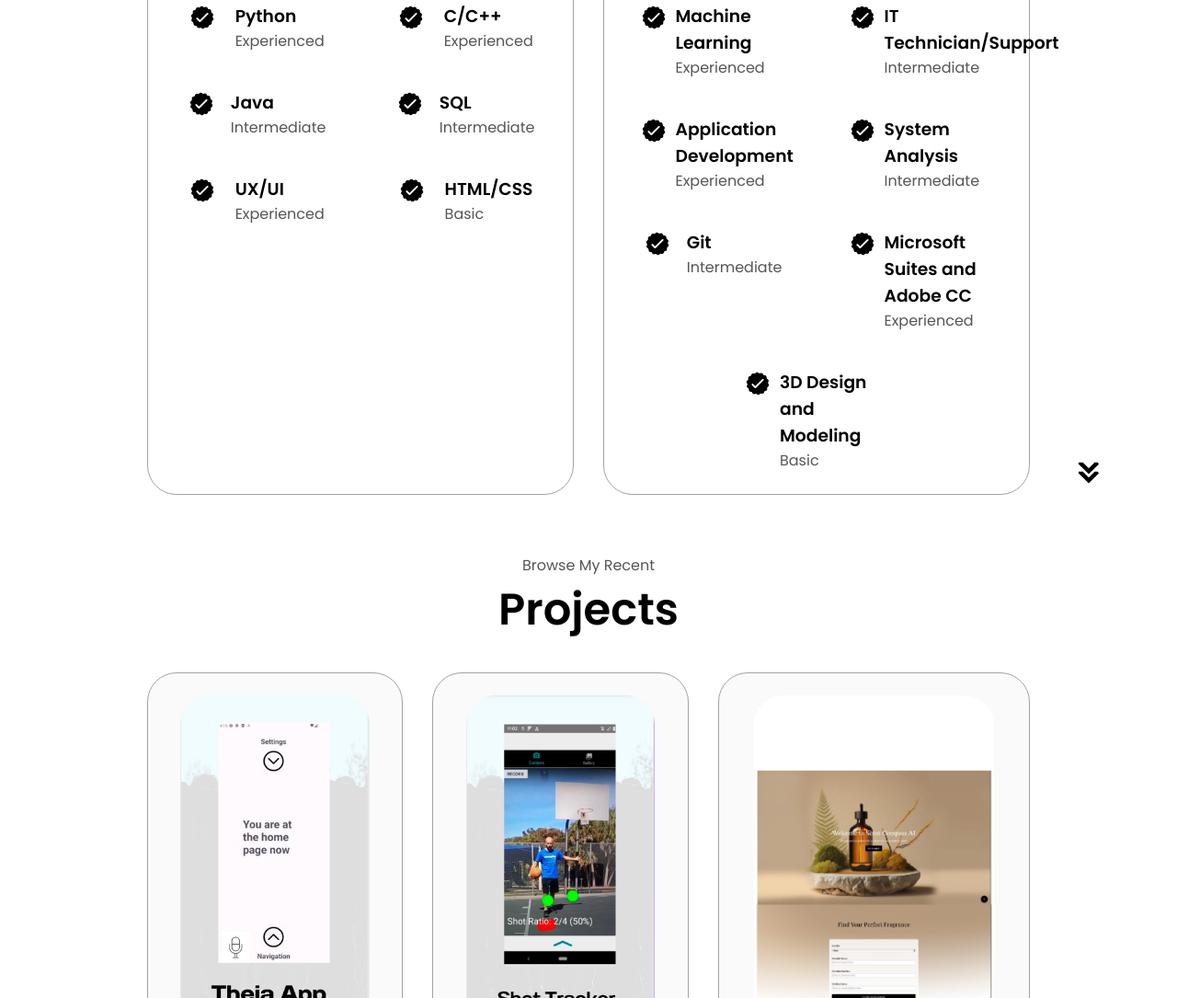
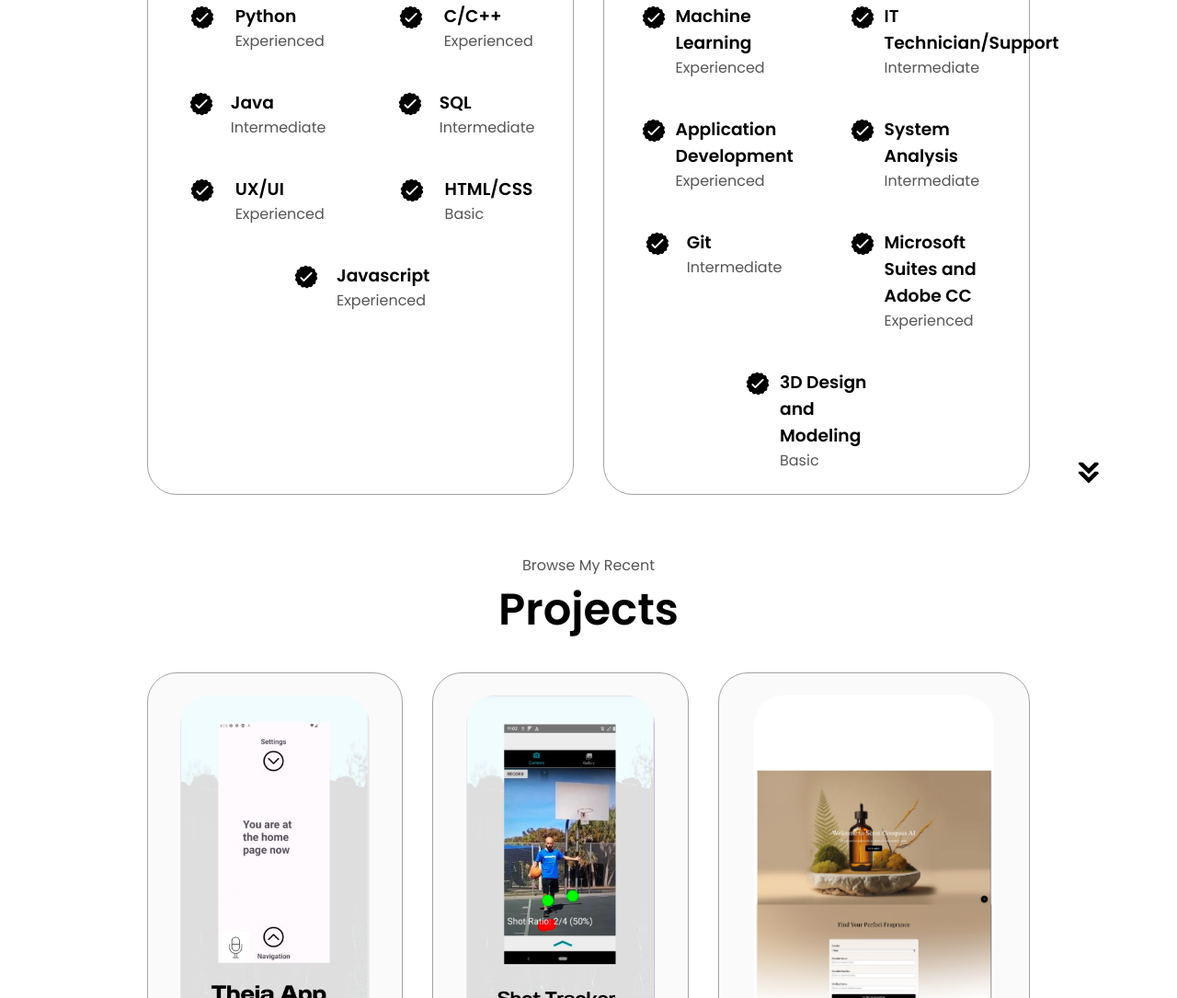
Before and after one commit to WBotCS/my-website-portfolio-, a plain HTML site: page index.html in a window 1280 px wide. Shown: the part 1921-3006 px from the top of the page at 92% size. Drawn offline with Linux system fonts and the light colour scheme.

Commit message:
Updating skills

```diff
--- a/index.html
+++ b/index.html
@@ -184,6 +184,16 @@
                                 <div>
                                     <h3>HTML/CSS</h3>
                                     <p>Basic</p>
+                                </div>
+                            </article>
+                            <article>
+                                <img src="./assets/checkmark.png"
+                                alt="Experience icon"
+                                class="icon"
+                                />
+                                <div>
+                                    <h3>Javascript</h3>
+                                    <p>Experienced</p>
                                 </div>
                             </article>
                         </div>
```
